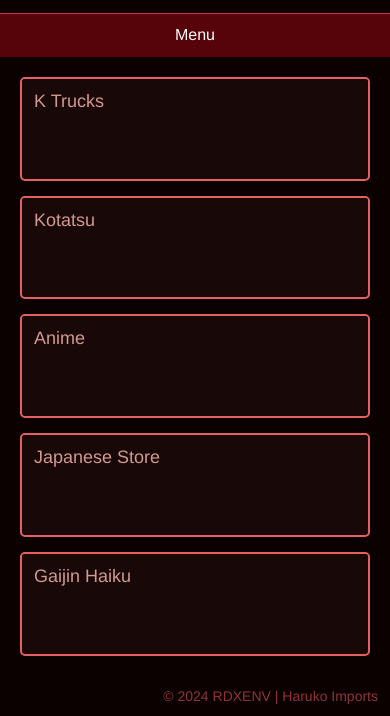
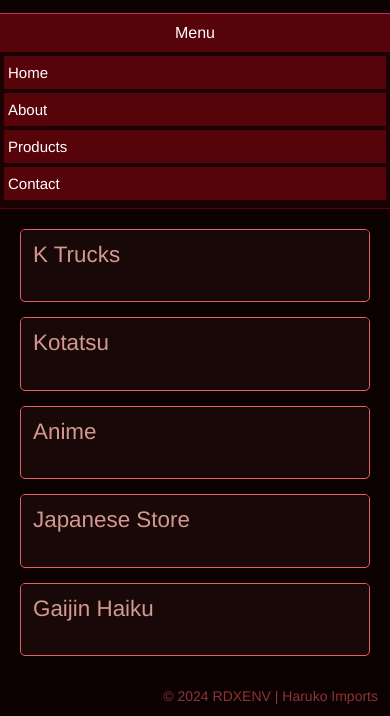
Before and after one commit to XUDOR/_HARUKO, a plain HTML site: page index.html in a window 390 px wide. Both pictures are taken after a click on the heading "Menu". Shown: the part 128-844 px from the top of the page. Drawn offline with Linux system fonts and the light colour scheme; a web font is replaced by a local one.

Commit message:
css -menu

```diff
--- a/index.html
+++ b/index.html
@@ -14,9 +14,9 @@
     </div>
   </header>
 
-  <!-- Collapsible sidebar using details/summary -->
+  <!-- Collapsible sidebar using details/summary, default closed -->
   <div class="sidebar-container">
-    <details class="sidebar-details" open>
+    <details class="sidebar-details">
       <summary class="sidebar-summary">Menu</summary>
       <nav class="sidebar sidebar-content">
         <ul>
--- a/script.js
+++ b/script.js
@@ -1,6 +1,9 @@
 document.addEventListener('DOMContentLoaded', async () => {
   // Select DOM elements
   const containers = document.querySelectorAll('.section-container');
+  const sidebar = document.querySelector('.sidebar-container');
+  const sidebarDetails = document.querySelector('.sidebar-details');
+  const body = document.body;
 
   // Log to help debug
   console.log('Found section containers:', containers.length);
@@ -106,11 +109,18 @@ document.addEventListener('DOMContentLoaded', async () => {
   // Initialize with Japan imports
   updateSections(japanImports);
 
-  // Add event listener for sidebar toggle on mobile
-  const sidebarSummary = document.querySelector('.sidebar-summary');
-  if (sidebarSummary) {
-    sidebarSummary.addEventListener('click', () => {
-      console.log('Sidebar summary clicked');
+  // Add event listener for sidebar toggle
+  if (sidebarDetails) {
+    sidebarDetails.addEventListener('toggle', () => {
+      if (sidebarDetails.open) {
+        console.log('Sidebar opened');
+        sidebar.classList.add('expanded');
+        body.classList.add('menu-expanded');
+      } else {
+        console.log('Sidebar closed');
+        sidebar.classList.remove('expanded');
+        body.classList.remove('menu-expanded');
+      }
     });
   }
 });
--- a/style.css
+++ b/style.css
@@ -17,8 +17,13 @@ body {
 /* Layout */
 body {
   display: grid;
-  grid-template-columns: 18% 1fr; /* Slightly thinner sidebar */
+  grid-template-columns: 50px 1fr; /* Fixed pixel width - more predictable */
   grid-template-rows: auto 1fr auto;
+  transition: grid-template-columns 0.3s ease;
+}
+
+body.menu-expanded {
+  grid-template-columns: 70px 1fr; /* Expanded fixed pixel width */
 }
 
 /* Header */
@@ -64,6 +69,13 @@ header {
 .sidebar-container {
   grid-row: 2 / 3;
   border-right: 1px solid #57030A;
+  overflow: hidden;
+  transition: width 0.3s ease;
+  width: 50px; /* Fixed pixel width */
+}
+
+.sidebar-container.expanded {
+  width: 70px; /* Fixed pixel width when expanded */
 }
 
 .sidebar-details {
@@ -73,11 +85,20 @@ header {
 .sidebar-summary {
   background-color: #57030A;
   color: white;
-  padding: 12px;
+  padding: 6px 0; /* Reduced padding */
   cursor: pointer;
   font-weight: 200;
   text-align: center;
   list-style: none;
+  font-size: 1em; /* Fixed pixel size */
+
+  height: auto;
+  min-height: auto;
+}
+
+.sidebar-details[open] .sidebar-summary {
+
+  transform: none;
 }
 
 .sidebar-summary::-webkit-details-marker {
@@ -97,7 +118,8 @@ header {
 /* Sidebar Content */
 .sidebar {
   background-color: #1C0202;
-  padding: 10px;
+  padding: 4px; /* Slightly more padding */
+  overflow: hidden;
 }
 
 .sidebar ul {
@@ -108,10 +130,19 @@ header {
   text-decoration: none;
   color: white;
   font-weight: 300;
-  display: block;
-  padding: 12px;
-  margin-bottom: 8px;
+  display: flex;
+  justify-content: center;
+  align-items: center;
+  padding: 8px 4px; /* More padding */
+  margin-bottom: 4px; /* Slightly larger margin */
   background-color: #57030A;
+  font-size: 13px; /* Fixed pixel size */
+  text-align: center;
+  min-height: 36px; /* Fixed height for link items */
+}
+
+.sidebar-details[open] a.nav-link {
+  padding: 8px 4px; /* Consistent padding when open */
 }
 
 .sidebar a.nav-link:hover {
@@ -134,7 +165,7 @@ main {
 .section-container {
   background-color: #190808;
   color: white;
-  border: 2px solid #E56161;
+  border: 1px solid #E56161;
   border-radius: 5px;
   overflow: hidden;
   transition: all 0.3s ease;
@@ -152,8 +183,8 @@ main {
   padding: 12px;
   width: 100%;
   text-align: left;
-  font-size: 18px;
-  font-weight: lighter;
+  font-size: 1.4em;
+  font-weight: 200;
   transition: background-color 0.3s ease;
   list-style: none;
 }
@@ -173,9 +204,10 @@ main {
 /* Section Content */
 .section-content {
   padding: 15px;
-  font-weight: normal;
+  font-weight: lighter;
+  font-size: 1em;
   background-color: #211F1F;
-  color: #FAFAFA;
+  color: #E0E2D7;
   height: auto;
   border-top: 1px solid #E56161;
 }
@@ -232,6 +264,10 @@ footer {
     grid-template-rows: auto auto 1fr auto;
   }
 
+  body.menu-expanded {
+    grid-template-columns: 1fr; /* No change on mobile */
+  }
+
   header {
     flex-direction: column;
     align-items: flex-start;
@@ -255,6 +291,26 @@ footer {
     grid-row: 2 / 3;
     border-right: none;
     border-bottom: 1px solid #57030A;
+    width: 100%; /* Full width on mobile */
+  }
+
+  .sidebar-container.expanded {
+    width: 100%; /* Still full width on mobile when expanded */
+  }
+
+  .sidebar-summary {
+    writing-mode: horizontal-tb; /* Horizontal text on mobile */
+    transform: none;
+    font-size: 16px; /* Larger font on mobile */
+    padding: 10px; /* More padding on mobile */
+    min-height: auto;
+  }
+
+  .sidebar a.nav-link {
+    font-size: 15px; /* Larger font on mobile */
+    padding: 10px; /* More padding on mobile */
+    justify-content: flex-start; /* Left align on mobile */
+    min-height: auto;
   }
 
   main {
```
